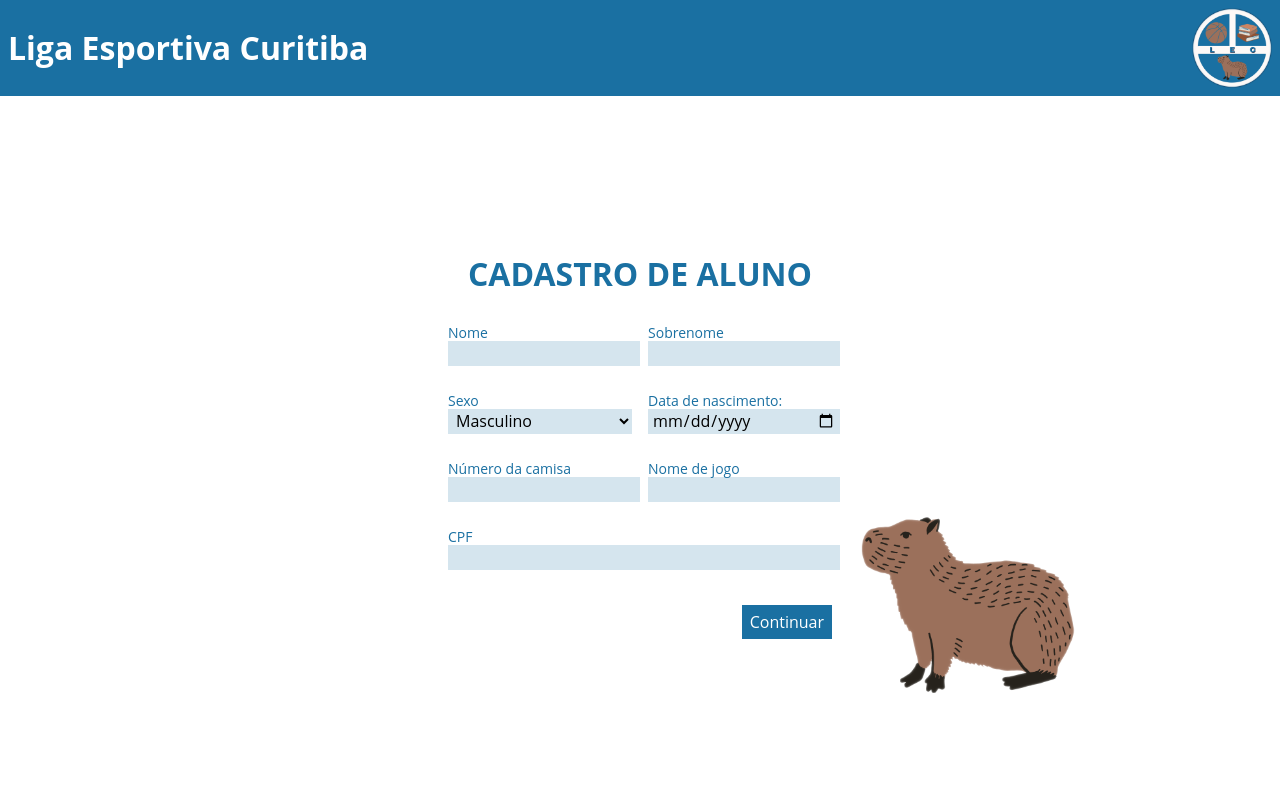
After one commit to RafaelKC/LEC-front, a PHP site: page /escola/jogador/create/index.html in a window 1280 px wide. The commit adds this page. Run offline with PHP 8.4, Linux system fonts and the light colour scheme.

Commit message:
adding player

```diff
--- a/escola/create/index.php
+++ b/escola/create/index.php
@@ -1,5 +1,5 @@
 <?php
-  include('connection.php');
+  include('../../banco/connection.php');
 ?>
 
 
--- a/escola/create/styles.css
+++ b/escola/create/styles.css
@@ -56,7 +56,7 @@ header {
     flex-direction: column;
 }
 
-#emailCnpj, #foneContainer, #senhasForm, #nomeInput {
+#emailCnpj, #foneContainer, #senhasForm, #nomeInput, .doubleContainer {
     display: flex;
     gap: 16px;
     flex-direction: row;
@@ -68,6 +68,14 @@ header {
     align-items: flex-start;
     width: 100%;
     min-height: 60px;
+}
+
+.formInput select {
+    width: 100%;
+    height: 25px;
+    padding: 0 4px;
+    border: none;
+    background-color: #1a70a22e;
 }
 
 .formInput input {
--- /dev/null
+++ b/escola/jogador/create/index.html
@@ -0,0 +1,96 @@
+<!DOCTYPE html>
+<html lang="en">
+
+<head>
+    <link rel="stylesheet" href="../../create/styles.css">
+    <link rel="stylesheet" href="styles.css">
+    <meta charset="UTF-8">
+    <meta name="viewport" content="width=device-width, initial-scale=1.0">
+    <link rel="stylesheet" href="https://cdnjs.cloudflare.com/ajax/libs/normalize/8.0.1/normalize.min.css">
+    <link rel="icon" type="image/png" href="../../../assets/logotipo.png" sizes="16x16">
+    <title>Cadastro de Aluno</title>
+    <script type="module" src="./index.js"></script>
+</head>
+
+<body>
+    <header>
+        <div>
+            <h1>Liga Esportiva Curitiba</h1>
+        </div>
+        <img id="logoHeader" alt="Logo LEC" src="../../../assets/logotipo.png">
+    </header>
+
+    <main>
+        <div id="formularioContainer">
+            <div id="titulo">
+                <h3>CADASTRO DE ALUNO</h3>
+            </div>
+            <div id="formulario">
+                <form id="form" name="create_jogador">
+                    <div id="nomeInput">
+                        <div class="formInput">
+                            <label for="nome">Nome </label>
+                            <input type="text" id="nome" name="nome" value="">
+                            <span>Aqui vai a mensagem de erro....</span>
+                        </div>
+
+                        <div class="formInput">
+                            <label for="sobrenome">Sobrenome </label>
+                            <input type="text" id="sobrenome" name="sobrenome" value="">
+                            <span>Aqui vai a mensagem de erro....</span>
+                        </div>
+                    </div>
+
+
+                    <div class="doubleContainer">
+                        <div class="formInput">
+                            <label for="sexo">Sexo</label>
+                            <select name="sexo" id="sexo">
+                                <option value="masculino">Masculino</option>
+                                <option value="feminino">Feminino</option>
+                            </select>
+                        </div>
+                        <div class="formInput">
+                            <label for="data de nascimento">Data de nascimento:</label>
+                            <input type="date" id="birthdate" name="birthdate">
+                            <span>Aqui vai a mensagem de erro....</span>
+                        </div>
+                    </div>
+
+
+                    <div class="doubleContainer">
+                        <div class="formInput">
+                            <label for="nmrCamisa">Número da camisa</label>
+                            <input type="number" id="nmrCamisa" name="nmrCamisa">
+                            <span>Aqui vai a mensagem de erro....</span>
+                        </div>
+                        <div class="formInput">
+                            <label for="nomeDeJogo">Nome de jogo</label>
+                            <input type="text" id="nomeDeJogo" name="nomeDeJogo">
+                            <span>Aqui vai a mensagem de erro....</span>
+                        </div>
+                    </div>
+
+                    <div class="formInput">
+                        <label for="cpf">CPF</label>
+                        <input type="text" id="cpf" name="cpf" value="">
+                        <span>Aqui vai a mensagem de erro....</span>
+                    </div>
+
+                    <div id="submmitContainer">
+                        <button type="submit" id="btn" name="create_jogador"> Continuar </button>
+                    </div>
+            </div>
+
+
+            </form>
+        </div>
+
+        </div>
+        <div id="capivaraFoto">
+            <img alt="Capivara Mascote" src="../../../assets/capivara mascote.png">
+        </div>
+    </main>
+</body>
+
+</html>
--- /dev/null
+++ b/escola/jogador/create/index.js
@@ -0,0 +1,131 @@
+const form = document.getElementById("form");
+const nome = document.getElementById("nome");
+const birthdate = document.getElementById("birthdate");
+const sobrenome = document.getElementById("sobrenome");
+const cpf = document.getElementById("cpf");
+
+form.addEventListener("submit", (ev) => {
+
+  validateName();
+  validateBirthdate();
+  validateSurname();
+  validateCPF();
+  validateShirtNumber();
+  validateNickname();
+});
+
+nome.addEventListener("input", (ev) => {
+  ev.preventDefault();
+  validateName();
+});
+
+birthdate.addEventListener("input", (ev) => {
+  ev.preventDefault();
+  validateBirthdate();
+});
+
+sobrenome.addEventListener("input", (ev) => {
+  ev.preventDefault();
+  validateSurname();
+});
+
+cpf.addEventListener("input", (ev) => {
+  ev.preventDefault();
+  validateCPF();
+});
+
+function validateName() {
+  const nomeValue = nome.value;
+
+  if (nomeValue === "") {
+    errorInput(nome, "Nome é obrigatório.");
+  } else {
+    const formItem = nome.parentElement;
+    formItem.className = "formInput";
+  }
+}
+
+function validateBirthdate() {
+  const birthdateValue = birthdate.value;
+
+  if (birthdateValue === "") {
+    errorInput(birthdate, "Data de nascimento é obrigatório.");
+  } else {
+    const formItem = birthdate.parentElement;
+    formItem.className = "formInput";
+  }
+}
+
+function validateSurname() {
+  const sobrenomeValue = sobrenome.value;
+
+  if (sobrenomeValue === "") {
+    errorInput(sobrenome, "Sobrenome é obrigatório.");
+  } else {
+    const formItem = sobrenome.parentElement;
+    formItem.className = "formInput";
+  }
+}
+
+function validateCPF() {
+  const cpfValue = cpf.value;
+
+  // Verifica se o CPF tem 11 dígitos
+  if (cpfValue.length !== 11) {
+    errorInput(cpf, "CPF deve conter 11 dígitos.");
+  } else {
+    // Se passar no teste acima, remove a mensagem de erro
+    clearError(cpf);
+  }
+}
+
+function validateShirtNumber() {
+  const shirtNumberValue = document.getElementById("nmrCamisa").value;
+
+  // Verifica se o número da camisa é um número válido
+  if (
+    isNaN(shirtNumberValue) ||
+    shirtNumberValue < 1 ||
+    shirtNumberValue > 99
+  ) {
+    errorInput(
+      document.getElementById("nmrCamisa"),
+      "Número da camisa inválido. Deve ser entre 1 e 99."
+    );
+  } else {
+    // Se passar no teste acima, remove a mensagem de erro
+    clearError(document.getElementById("nmrCamisa"));
+  }
+}
+
+function validateNickname() {
+  const nicknameValue = document.getElementById("nomeDeJogo").value;
+
+  // Verifica se o campo de nome de jogo não está vazio
+  if (nicknameValue.trim() === "") {
+    errorInput(
+      document.getElementById("nomeDeJogo"),
+      "Nome de jogo é obrigatório."
+    );
+  } else {
+    // Se passar no teste acima, remove a mensagem de erro
+    clearError(document.getElementById("nomeDeJogo"));
+  }
+}
+
+function clearError(input) {
+  const formItem = input.parentElement;
+  const textMessage = formItem.querySelector("span");
+
+  textMessage.innerText = "";
+  formItem.className = "formInput";
+}
+
+function errorInput(input, message) {
+  const formItem = input.parentElement;
+  const textMessage = formItem.querySelector("span");
+
+  textMessage.innerText = message;
+
+  formItem.className = "formInput error";
+}
```
Also changed, not shown: banco/connection.php (added, +12 -0 lines), escola/jogador/create/index.php (added, +109 -0 lines), escola/jogador/create/styles.css (added).
